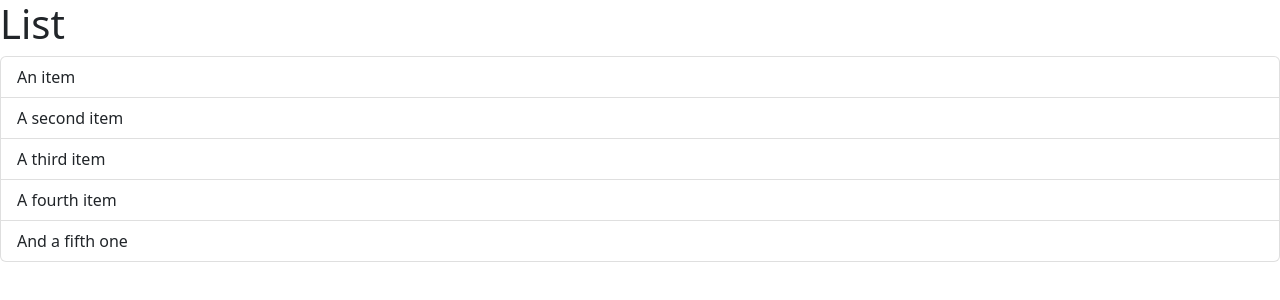
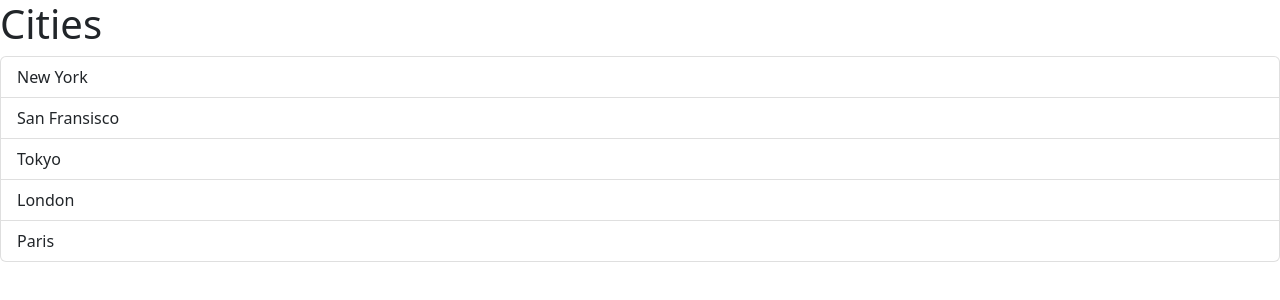
Before and after one commit to MegMoore/react-app, a React (Vite) app: page / in a window 1280 px wide. Shown: the top 300 px of the page. Built offline with nearby package versions, Linux system fonts and the light colour scheme.

Commit message:
added components

```diff
--- a/src/App.tsx
+++ b/src/App.tsx
@@ -1,8 +1,12 @@
 import ListGroup from "./components/ListGroup";
 
-
 function App() {
-  return <div><ListGroup/></div>
+  let items = ["New York", "San Fransisco", "Tokyo", "London", "Paris"];
+  return (
+    <div>
+      <ListGroup items={items} heading="Cities" />
+    </div>
+  );
 }
 
 export default App;
--- a/src/components/ListGroup.tsx
+++ b/src/components/ListGroup.tsx
@@ -1,16 +1,36 @@
+import { useState } from "react";
 
+// {items: [], heading: string }
+interface ListGroupProps {
+  items: string[];
+  heading: string;
+}
 
-function ListGroup() {
+function ListGroup({ items, heading }: ListGroupProps) {
+  // Hook function
+  const [selectedIndex, setSelectedIndex] = useState(-1); //State Hook; tells react data will change over time.
+
   return (
     <>
-        <h1>List</h1>
-        <ul className="list-group">
-          <li className="list-group-item">An item</li>
-          <li className="list-group-item">A second item</li>
-          <li className="list-group-item">A third item</li>
-          <li className="list-group-item">A fourth item</li>
-          <li className="list-group-item">And a fifth one</li>
-        </ul>
+      <h1>{heading}</h1>
+      {items.length === 0 && <p>No item found</p>}
+      <ul className="list-group">
+        {items.map((item, index) => (
+          <li
+            className={
+              selectedIndex === index
+                ? "list-group-item active"
+                : "list-group-item"
+            }
+            key={item}
+            onClick={() => {
+              setSelectedIndex(index);
+            }}
+          >
+            {item}
+          </li>
+        ))}
+      </ul>
     </>
   );
 }
```
